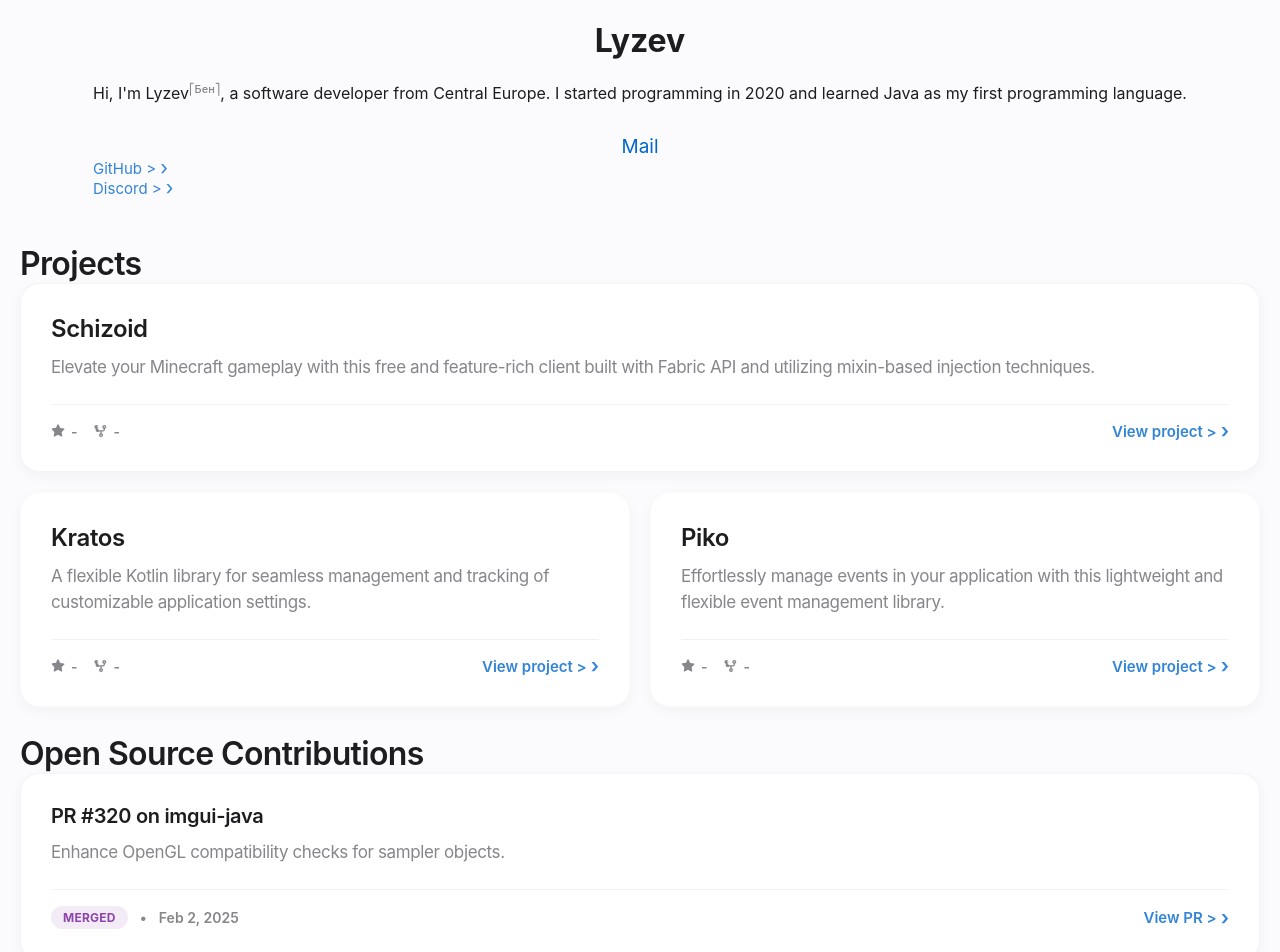
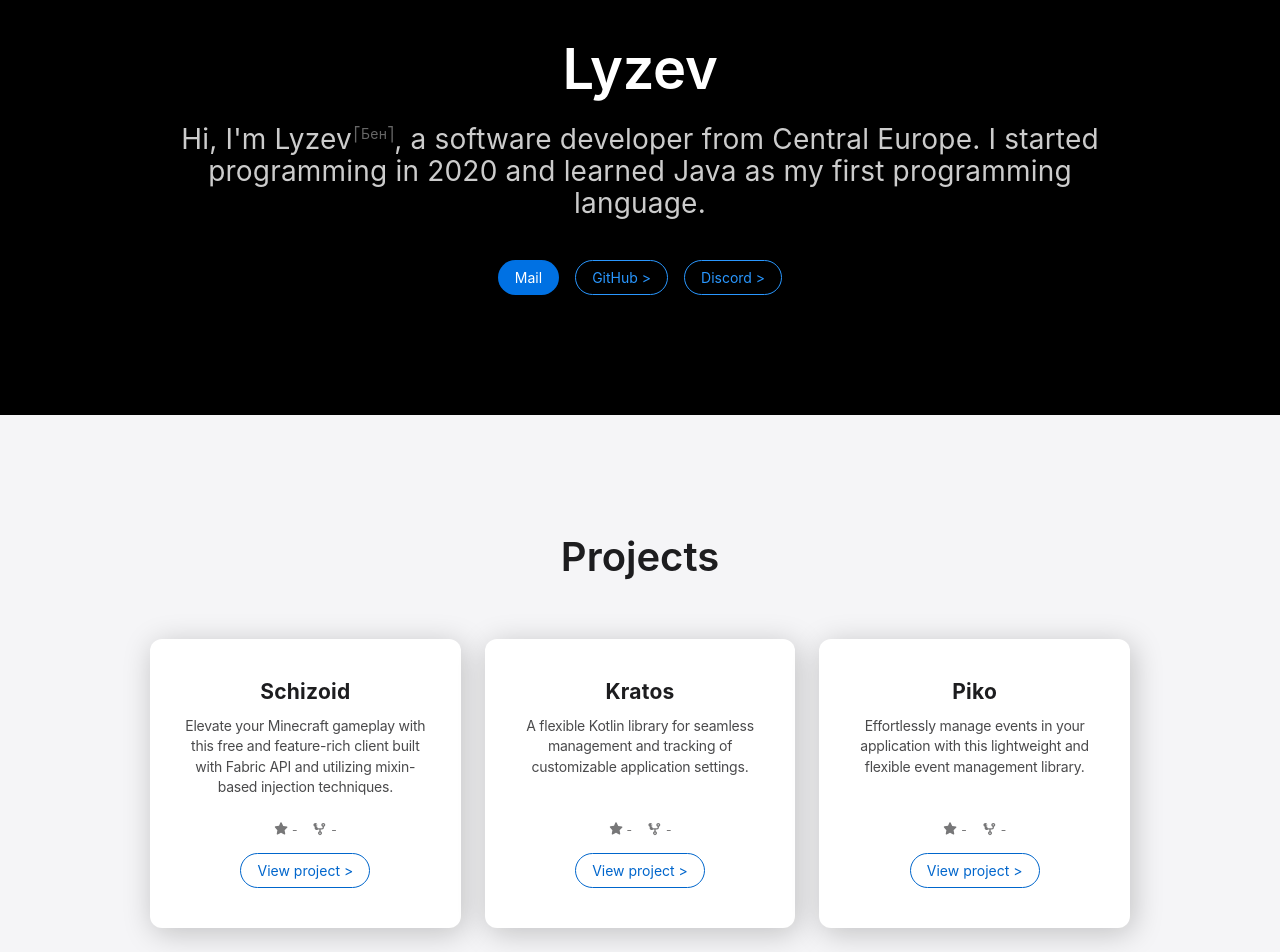
Before and after one commit to Lyzev/lyzev.github.io, a React (Vite) app: page / in a window 1280 px wide. Shown: the part 80-1032 px from the top of the page. Built offline with nearby package versions, Linux system fonts and the light colour scheme; no server answers.

Commit message:
Update App.css

```diff
--- a/src/App.css
+++ b/src/App.css
@@ -16,275 +16,249 @@
  * You should have received a copy of the GNU General Public License along with Piko. If not, see https://www.gnu.org/licenses/agpl-3.0.en.html.
  */
 
-.app-container {
-  min-height: 100vh;
+:root {
+  --color-black: #000000;
+  --color-light-gray: #f5f5f7;
+  --color-text-dark: #1d1d1f;
+  --color-text-light: #ffffff;
+  --color-text-secondary: rgba(0, 0, 0, 0.8);
+
+  --color-blue: #0071e3;
+  --color-link-blue: #0066cc;
+  --color-link-dark: #2997ff;
+  --color-focus: #0071e3;
+
+  --color-surface-dark: #272729;
+  --color-surface-light: #ffffff;
+
+  --shadow-main: rgba(0, 0, 0, 0.22) 3px 5px 30px 0px;
+}
+
+body {
+  margin: 0;
+  font-family: -apple-system, BlinkMacSystemFont, "SF Pro Text", "Helvetica Neue", Helvetica, Arial, sans-serif;
+  background-color: var(--color-black);
+  color: var(--color-text-light);
+  -webkit-font-smoothing: antialiased;
+  -moz-osx-font-smoothing: grayscale;
+}
+
+.loader-container {
+  display: flex;
+  align-items: center;
+  justify-content: center;
+  height: 100vh;
+  background-color: var(--color-black);
+}
+
+.loader-text {
+  font-family: -apple-system, BlinkMacSystemFont, "SF Pro Display", sans-serif;
+  font-size: 56px;
+  font-weight: 600;
+  line-height: 1.07;
+  letter-spacing: -0.28px;
+  color: var(--color-text-light);
+  transition: opacity 0.3s ease;
+}
+
+.section-dark {
+  background-color: var(--color-black);
+  color: var(--color-text-light);
+  padding: 120px 20px;
   display: flex;
   flex-direction: column;
   align-items: center;
-  padding: 80px 20px 0;
-  animation: fadeIn 1s ease-in-out;
-  background-color: #fbfbfd;
 }
-.hero-section {
-  max-width: 800px;
-  width: 100%;
-  text-align: center;
-  margin-bottom: 45px;
-}
-.intro-box {
-  border: none;
-  border-radius: 20px;
-  padding: 40px 48px;
-  margin: 0 auto;
-  background-color: #ffffff;
-  box-shadow: 0 4px 24px rgba(0, 0, 0, 0.04);
-}
-.intro-legend {
-  font-size: 28px;
-  font-weight: 600;
-  color: #1d1d1f;
-  padding: 0 16px;
-  margin: 0 auto;
-  letter-spacing: -0.02em;
-}
-.intro-text {
-  font-size: 21px;
-  line-height: 1.5;
-  font-weight: 400;
-  color: #1d1d1f;
-  margin: 0;
-  text-align: center;
-  letter-spacing: -0.015em;
-}
-.name-super {
-  font-size: 11px;
-  vertical-align: super;
-  color: #86868b;
-  font-weight: 500;
-}
-.contact-info {
-  margin-top: 32px;
-  font-size: 19px;
-  color: #86868b;
-  text-align: center;
-}
-.contact-info a {
-  color: #0066cc;
-  text-decoration: none;
-  font-weight: 400;
-}
-.contact-info a:hover {
-  text-decoration: underline;
-}
-.projects-section {
-  max-width: 840px;
-  width: 100%;
+
+.section-light {
+  background-color: var(--color-light-gray);
+  color: var(--color-text-dark);
+  padding: 120px 20px;
   display: flex;
   flex-direction: column;
-  gap: 24px;
-  margin-bottom: 45px;
+  align-items: center;
 }
+
+.hero-title {
+  font-family: -apple-system, BlinkMacSystemFont, "SF Pro Display", sans-serif;
+  font-size: 56px;
+  font-weight: 600;
+  line-height: 1.07;
+  letter-spacing: -0.28px;
+  text-align: center;
+  margin: 0 0 24px 0;
+}
+
+.hero-subtitle {
+  font-family: -apple-system, BlinkMacSystemFont, "SF Pro Display", sans-serif;
+  font-size: 28px;
+  font-weight: 400;
+  line-height: 1.14;
+  letter-spacing: 0.196px;
+  text-align: center;
+  max-width: 980px;
+  margin: 0 auto 40px auto;
+  color: rgba(255, 255, 255, 0.8);
+}
+
+.name-super {
+  font-size: 0.5em;
+  opacity: 0.5;
+  margin-left: 2px;
+}
+
 .section-title {
-  font-size: 32px;
+  font-family: -apple-system, BlinkMacSystemFont, "SF Pro Display", sans-serif;
+  font-size: 40px;
   font-weight: 600;
-  margin-bottom: 0;
-  letter-spacing: -0.02em;
-  text-align: left;
-  color: #1d1d1f;
+  line-height: 1.10;
+  text-align: center;
+  margin: 0 0 60px 0;
 }
+
 .cards-grid {
   display: grid;
-  grid-template-columns: repeat(2, 1fr);
-  gap: 20px;
+  grid-template-columns: repeat(auto-fit, minmax(300px, 1fr));
+  gap: 24px;
+  max-width: 980px;
+  width: 100%;
+  margin: 0 auto;
 }
+
 .project-card {
-  background-color: #ffffff;
-  border-radius: 20px;
-  padding: 30px;
-  box-shadow: 0 4px 14px rgba(0, 0, 0, 0.04);
-  transition: all 0.3s cubic-bezier(0.2, 0.8, 0.2, 1);
-  border: 1px solid rgba(0, 0, 0, 0.02);
+  background-color: var(--color-surface-dark);
+  border-radius: 12px;
+  padding: 40px 30px;
   display: flex;
   flex-direction: column;
   justify-content: space-between;
-  gap: 24px;
+  align-items: center;
   text-decoration: none;
   color: inherit;
-  position: relative;
-  overflow: hidden;
-  text-align: left;
+  transition: transform 0.3s ease;
+  text-align: center;
 }
-.project-card:hover {
-  transform: scale(1.02);
-  box-shadow: 0 12px 30px rgba(0, 0, 0, 0.08);
-  text-decoration: none;
+
+.section-light .project-card {
+  background-color: var(--color-surface-light);
+  box-shadow: var(--shadow-main);
 }
-.highlight-card {
-  grid-column: span 2;
-  background: #ffffff;
-  border: 1px solid rgba(0, 0, 0, 0.04);
+
+.project-title {
+  font-family: -apple-system, BlinkMacSystemFont, "SF Pro Display", sans-serif;
+  font-size: 21px;
+  font-weight: 700;
+  line-height: 1.19;
+  letter-spacing: 0.231px;
+  margin: 0 0 12px 0;
 }
-@media (max-width: 640px) {
-  .cards-grid {
-    grid-template-columns: 1fr;
-  }
-  .highlight-card {
-    grid-column: 1 / -1;
-  }
+
+.project-description {
+  font-size: 14px;
+  line-height: 1.47;
+  letter-spacing: -0.224px;
+  margin: 0 0 24px 0;
+  opacity: 0.8;
 }
-.project-title {
-  font-size: 24px;
-  font-weight: 600;
-  letter-spacing: -0.015em;
-  margin: 0 0 12px;
-  color: #1d1d1f;
-}
-.project-description {
-  font-size: 17px;
-  color: #86868b;
-  line-height: 1.5;
-  letter-spacing: -0.022em;
-  font-weight: 400;
-  margin: 0;
-}
+
 .project-footer {
   display: flex;
-  justify-content: space-between;
-  align-items: center;
-  font-size: 14px;
-  font-weight: 600;
-  margin-top: auto;
-  padding-top: 16px;
-  border-top: 1px solid rgba(0, 0, 0, 0.05);
-}
-.repo-stats {
-  color: #86868b;
-  display: flex;
+  flex-direction: column;
   align-items: center;
   gap: 16px;
+  width: 100%;
 }
+
+.repo-stats, .pr-meta {
+  display: flex;
+  gap: 16px;
+  font-size: 12px;
+  letter-spacing: -0.12px;
+  opacity: 0.6;
+}
+
 .stat-item {
   display: flex;
   align-items: center;
-  gap: 6px;
+  gap: 4px;
 }
-.view-link {
-  color: #0066cc;
-  font-size: 15px;
-  display: flex;
-  align-items: center;
-  opacity: 0.8;
-  transition: opacity 0.3s;
-}
-.project-card:hover .view-link {
-  opacity: 1;
-}
-.view-link::after {
-  content: '›';
-  font-size: 20px;
-  line-height: 1;
-  margin-left: 4px;
-  transition: transform 0.3s cubic-bezier(0.2, 0.8, 0.2, 1);
-}
-.project-card:hover .view-link::after {
-  transform: translateX(4px);
-}
-.pr-card .project-title {
-  font-size: 20px;
+
+.pr-status {
   font-weight: 600;
 }
-.pr-meta {
-  color: #86868b;
+
+.pr-status.merged {
+  color: #a371f7;
+}
+
+.view-link {
+  display: inline-flex;
+  align-items: center;
+  color: var(--color-link-dark);
   font-size: 14px;
-  display: flex;
-  align-items: center;
-  gap: 12px;
+  font-weight: 400;
+  border: 1px solid var(--color-link-dark);
+  border-radius: 980px;
+  padding: 8px 16px;
+  text-decoration: none;
+  transition: all 0.2s ease;
 }
-.pr-status {
-  padding: 4px 12px;
-  border-radius: 12px;
-  font-size: 12px;
-  font-weight: 700;
-  letter-spacing: 0.02em;
-  text-transform: uppercase;
+
+.section-light .view-link {
+  color: var(--color-link-blue);
+  border-color: var(--color-link-blue);
 }
-.pr-status.merged {
-  background-color: rgba(142, 68, 173, 0.1);
-  color: #8e44ad;
-}
-.app-footer {
-  margin-top: auto;
-  padding: 60px 20px 40px;
-  width: 100%;
-  text-align: center;
-  color: #86868b;
-  font-size: 14px;
-}
-.app-footer p {
-  margin: 6px 0;
-}
-.legal-links a {
-  color: #0066cc;
-  text-decoration: none;
-  font-weight: 500;
-}
-.legal-links a:hover {
+
+.view-link:hover {
   text-decoration: underline;
 }
-body {
+
+.btn-primary {
+  display: inline-flex;
+  align-items: center;
+  background-color: var(--color-blue);
+  color: #ffffff;
+  font-size: 14px;
+  font-weight: 400;
+  border: 1px solid transparent;
+  border-radius: 980px;
+  padding: 8px 16px;
+  text-decoration: none;
+  transition: background-color 0.2s ease;
+}
+
+.btn-primary:hover {
+  background-color: #0077ed;
+  text-decoration: none;
+}
+
+.contact-info {
+  display: flex;
+  gap: 16px;
   margin: 0;
+  align-items: center;
+}
+
+.app-footer {
+  background-color: var(--color-light-gray);
+  color: var(--color-text-secondary);
+  padding: 40px 20px;
   text-align: center;
-  font-family: -apple-system, BlinkMacSystemFont, "Segoe UI", Roboto, Helvetica, Arial, sans-serif;
-  background-color: #fbfbfd;
-  color: #1d1d1f;
-  -webkit-font-smoothing: antialiased;
-  -moz-osx-font-smoothing: grayscale;
+  font-size: 12px;
+  line-height: 1.47;
+  letter-spacing: -0.12px;
+  border-top: 1px solid rgba(0,0,0,0.05);
+  margin: 0;
 }
-.loader-container {
-  display: flex;
-  justify-content: center;
-  align-items: center;
-  min-height: 100vh;
-  background-color: #fbfbfd;
+
+.app-footer p {
+  margin: 0 0 8px 0;
 }
-.loader-text {
-  font-size: clamp(45px, 10vw, 135px);
-  font-weight: 500;
-  color: #1d1d1f;
-  animation: blurCycle 0.8s ease-in-out forwards;
+
+.app-footer a {
+  color: var(--color-text-dark);
+  text-decoration: none;
 }
-@keyframes blurCycle {
-  0% {
-    transform: scale(0.8);
-    filter: blur(8px);
-    opacity: 0;
-  }
-  30% {
-    transform: scale(1.1);
-    filter: blur(0);
-    opacity: 1;
-  }
-  70% {
-    transform: scale(1.1);
-    filter: blur(0);
-    opacity: 1;
-  }
-  100% {
-    transform: scale(0.8);
-    filter: blur(8px);
-    opacity: 0;
-  }
+.app-footer a:hover {
+  text-decoration: underline;
 }
-@keyframes fadeIn {
-  from {
-    opacity: 0;
-    transform: translateY(20px);
-  }
-  to {
-    opacity: 1;
-    transform: translateY(0);
-  }
-}
-* {
-  box-sizing: border-box;
-}
```
